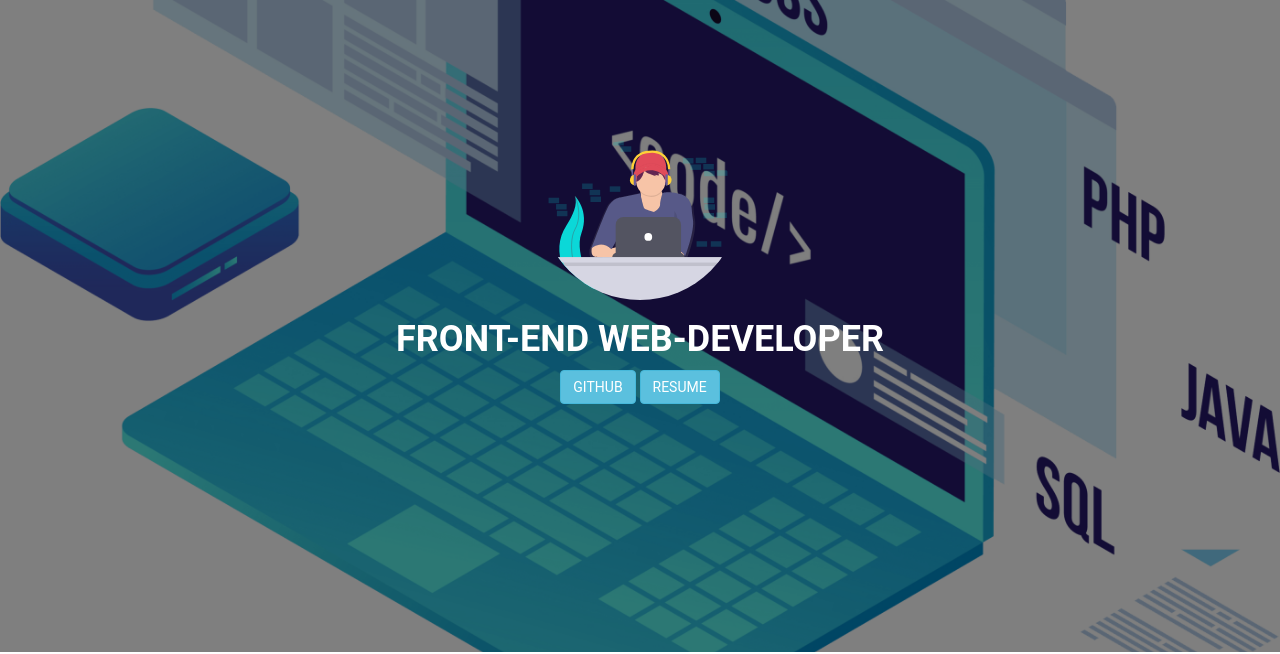
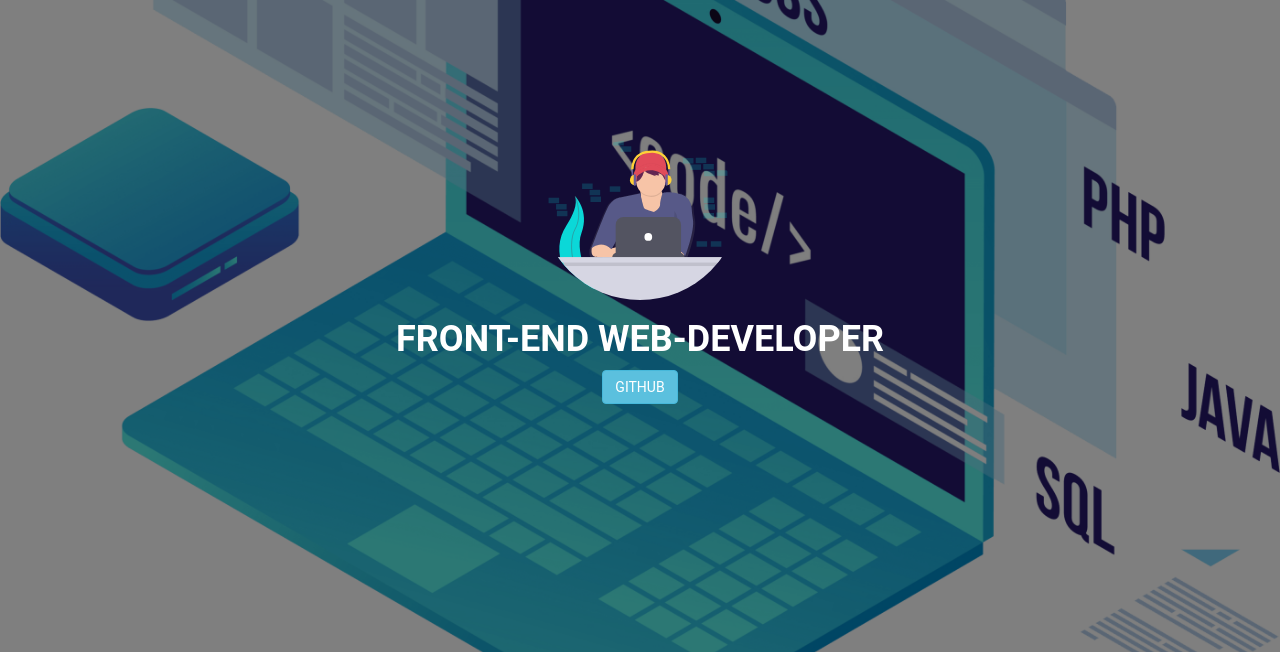
Before and after one commit to khan03148/Portfolio, a plain HTML site: page index.html in a window 1280 px wide. Shown: the part 148-802 px from the top of the page. Drawn offline with Linux system fonts and the light colour scheme.

Commit message:
Update index.html

```diff
--- a/index.html
+++ b/index.html
@@ -76,7 +76,7 @@
 
                 <a class="btn btn-info" href="https://github.com/khan03148">GitHub</a>
 
-                <a class="btn btn-info" href="assets/images/cv.pdf"> Resume</a>
+                 <!-- <a class="btn btn-info" href="assets/images/cv.pdf"> Resume</a>-->
 
         </div>
     </header>
```
